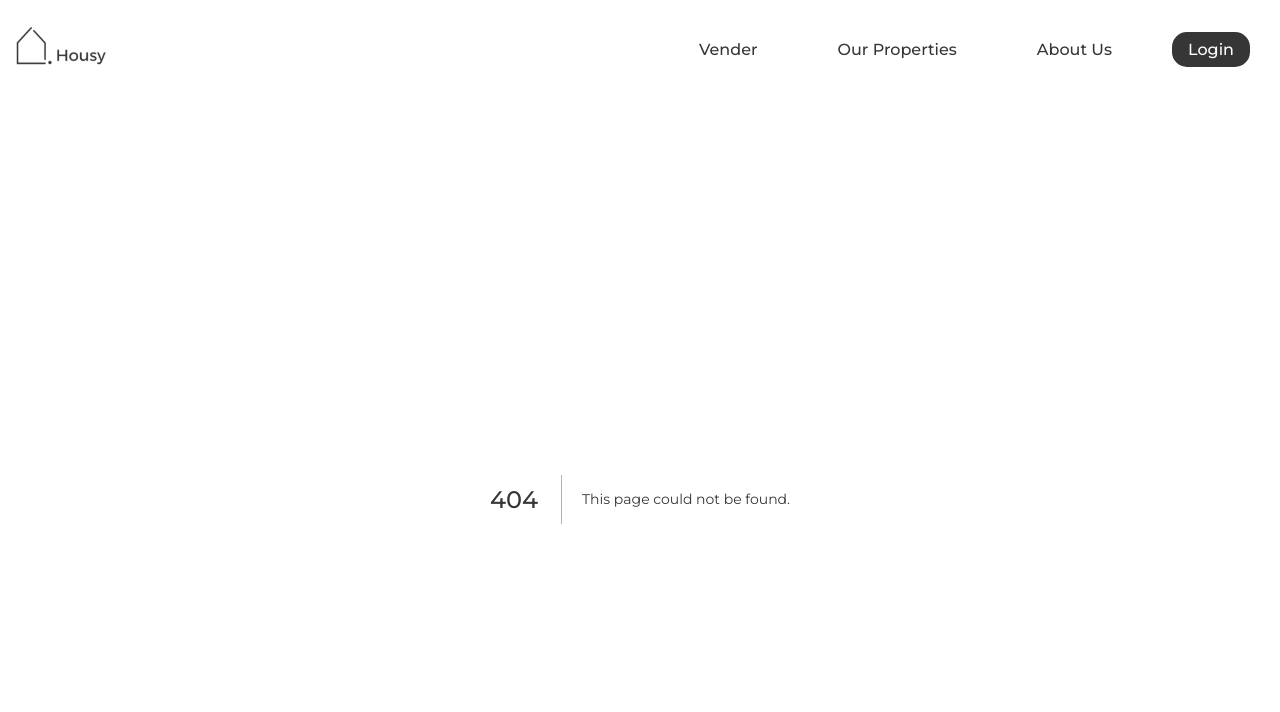
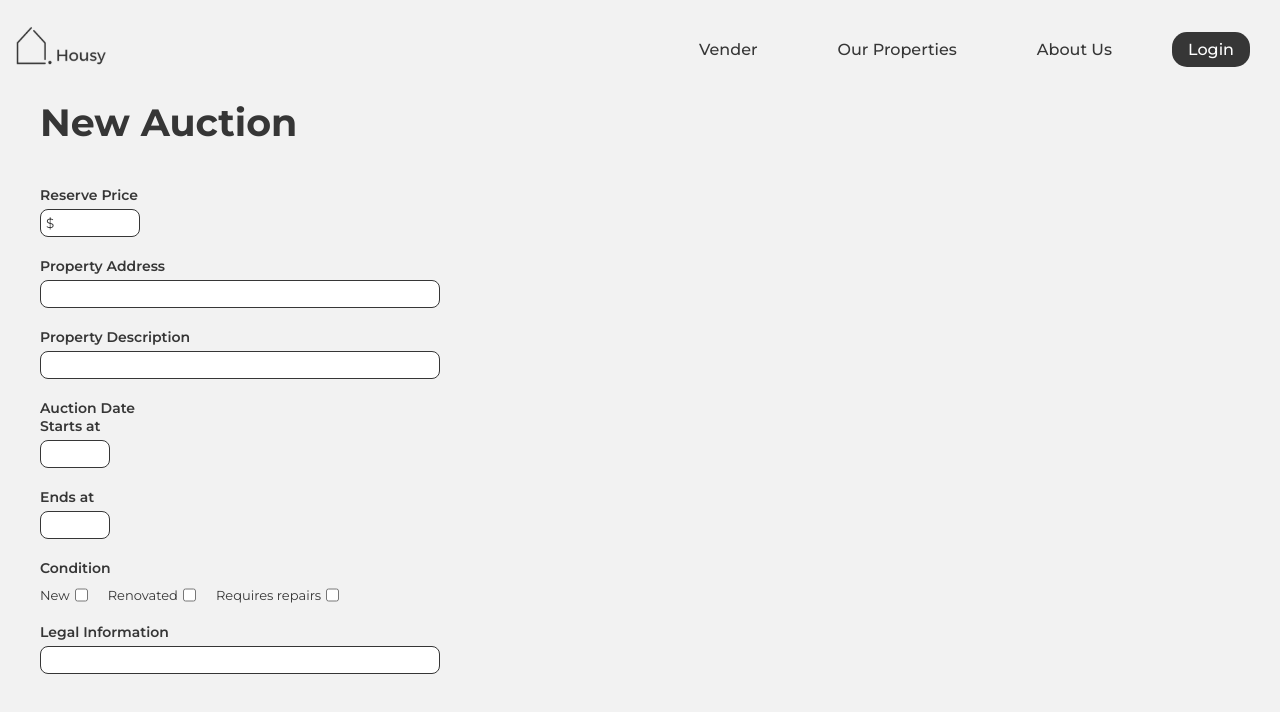
Before and after one commit to Alenkassemiro/Housy, a Next.js app in the folder frontend/: page /newAuction in a window 1280 px wide. Before the commit this address had no page. Shown: the top 712 px of the page. Built offline with nearby package versions, Linux system fonts and the light colour scheme.

Commit message:
Add: new Auction Page

```diff
--- a/frontend/src/pages/index.tsx
+++ b/frontend/src/pages/index.tsx
@@ -1,6 +1,6 @@
 import styles from '@/styles/index.module.scss';
 import Header from '@/components/Header';
-import Values from '@/components/Header/Values';
+import Values from '@/components/Values';
 export default function Home() {
   const security = 'Security';
   const securityDescription =
--- /dev/null
+++ b/frontend/src/pages/newAuction.tsx
@@ -0,0 +1,65 @@
+import { FC } from "react";
+import PropertyCard from "@/components/PropertyCard";
+
+import styles from "../styles/newAuction.module.scss";
+
+interface Props {
+  id: string;
+  picture: string;
+  address: {
+    street: string;
+    city: string;
+    state: string;
+    zip: string;
+  };
+}
+
+const newAuction: FC<Props> = ({ address, picture, id }: Props) => {
+  return (
+    <div className={styles.main}>
+      <h1>New Auction</h1>
+      <div className={styles.image}>
+        <div>
+      <div className={styles.input}>
+        <label>Reserve Price</label>
+        <input type="text" defaultValue={"$"} className={styles.price} />
+      </div>
+      <div className={styles.input}>
+        <label>Property Address</label>
+        <input type="text" className={styles.address}/>
+      </div>
+      <div className={styles.input}>
+        <label>Property Description</label>
+        <input type="text" className={styles.address}/>
+      </div>
+      <div>
+
+      </div>
+        </div>
+
+      </div>
+      <label className={styles.auctionDate}>Auction Date</label>
+      <div className={styles.input}>
+        <label>Starts at</label>
+        <input type="text" className={styles.date}/>
+        <label>Ends at</label>
+        <input type="text" className={styles.date}/>
+      </div>
+      <label>Condition</label>
+      <div className={styles.checkboxState}>
+      <p>New</p>
+      <input type="checkbox" />
+      <p>Renovated</p>
+      <input type="checkbox" />
+      <p>Requires repairs</p>
+      <input type="checkbox" />
+      </div>
+      <div className={styles.input}>
+        <label>Legal Information</label>
+        <input type="text" className={styles.legalInfo}/>
+      </div>
+    </div>
+  );
+};
+
+export default newAuction;
--- /dev/null
+++ b/frontend/src/styles/newAuction.module.scss
@@ -0,0 +1,66 @@
+.main{
+    margin-left: 4rem;
+
+    h1{
+        font-size: 38px;
+        margin-bottom: 4rem;
+    }
+    .input{
+        display: flex;
+        flex-direction: column;
+        label{
+            font-size: 14px;
+            font-weight: 600;
+            margin-bottom: 5px;
+
+        }
+        input{
+            border-radius: 8px;
+            border: 1px solid var(--secondary);
+            padding: 5px;
+            margin-bottom: 2rem;
+        }
+        .price{
+            width: 100px;
+        }
+        .address{
+            width: 400px;
+        }
+        .date{
+            width: 70px;
+        }
+
+        .legalInfo{
+            width: 400px;
+        }
+    }
+
+    label{
+        font-size: 14px;
+        font-weight: 600;
+        margin-bottom: 5px;
+    }
+
+
+    .image{
+        display: flex;
+        flex-direction: row;
+    }
+
+    .checkboxState{
+        display: flex;
+        flex-direction: row;
+        margin-bottom: 2rem;
+        margin-top: 1rem;
+        p{
+            font-size: 13px;
+            font-weight: 400;
+            margin-right: 0.5rem;
+        }
+       input{
+        margin-right: 2rem;
+
+        font-size: 15px;
+       }
+    }
+}
```
